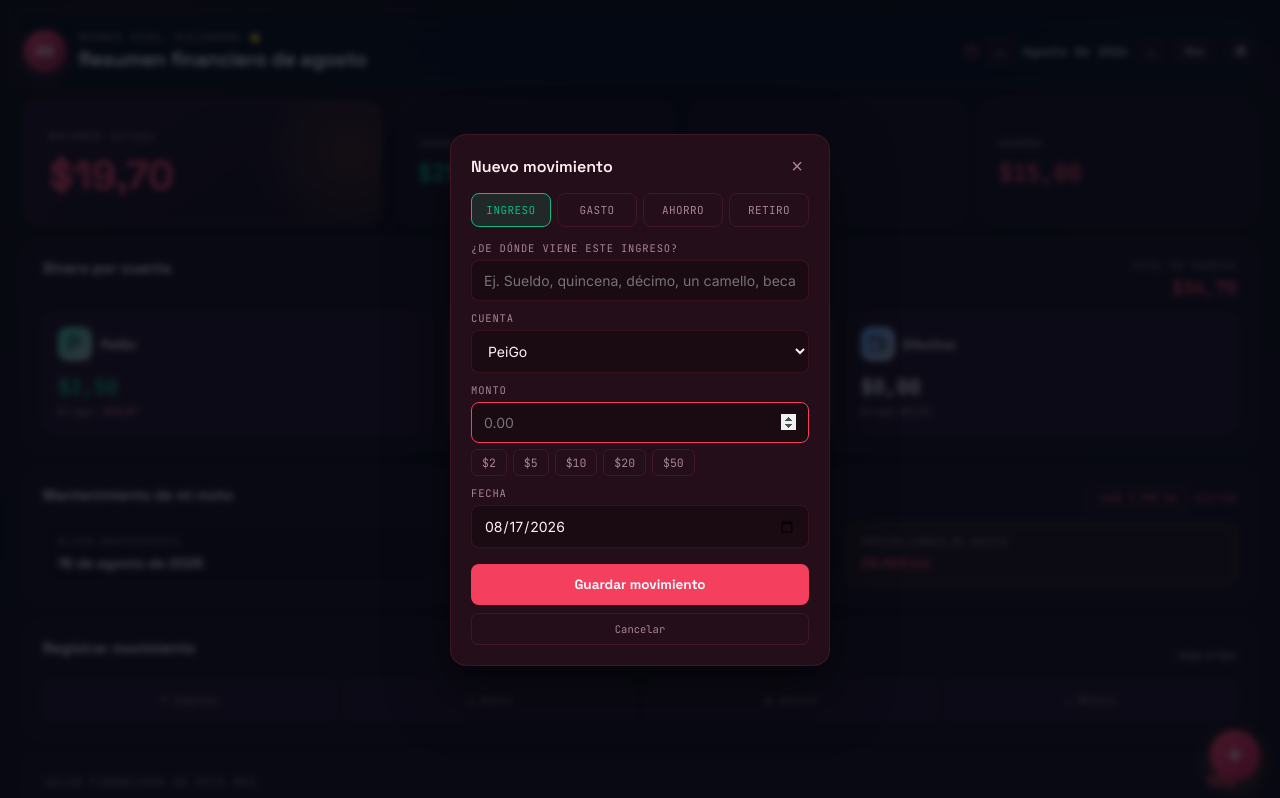
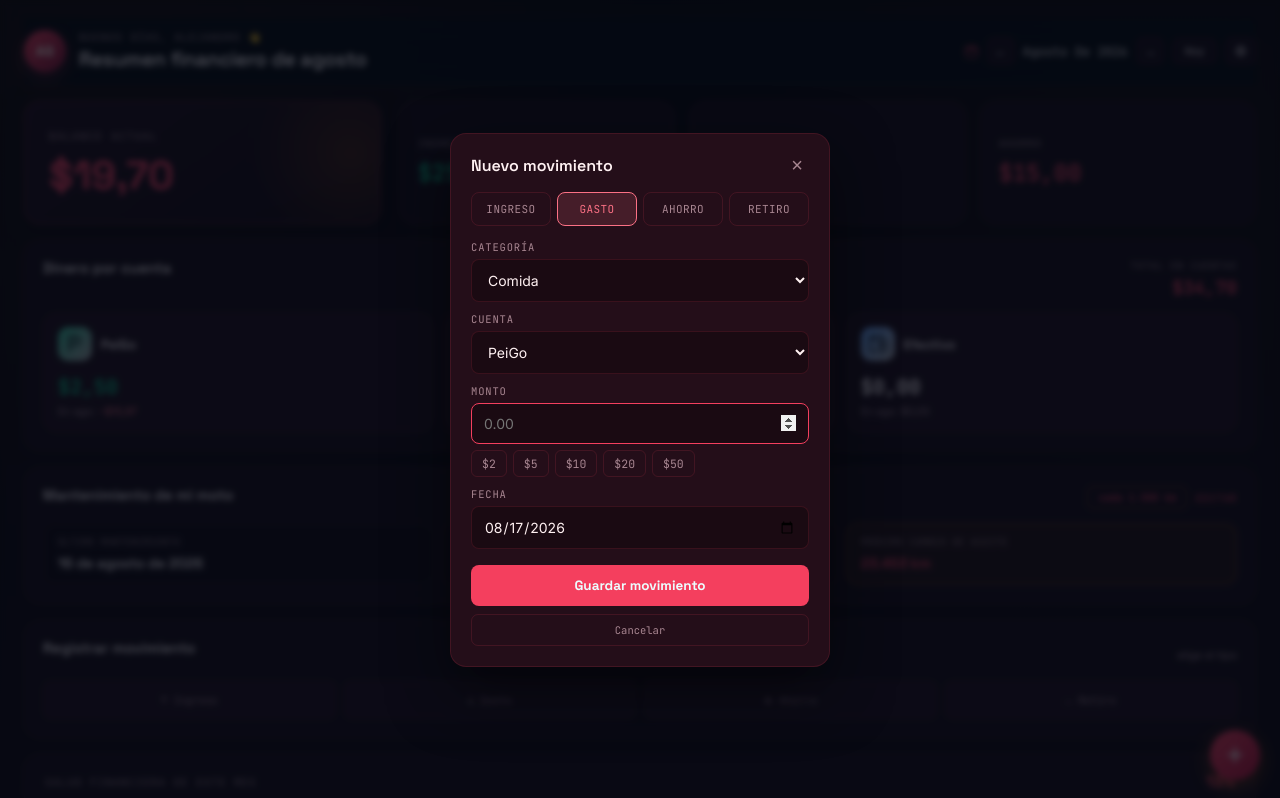
Before and after one commit to alejandrosebas1207-spec/control-financiero-pwa, a plain HTML site: page index.html in a window 1280 px wide. Both pictures are taken after a click on the button "↓ Gasto". Shown: the top 798 px of the page. Drawn offline with nearby package versions, Linux system fonts and the light colour scheme.

Commit message:
Fix Quick Action buttons: correctly preselect Gasto, Ingreso, Ahorro, or Retiro in modal

```diff
--- a/index.html
+++ b/index.html
@@ -1905,17 +1905,19 @@ function resetEntryForm(){
 function openEntryModal(prefill){
   resetEntryForm();
   if(prefill){
-    editingId = prefill.id;
-    type = prefill.type;
-    document.querySelectorAll('.type-toggle button').forEach(b=>b.classList.toggle('active', b.dataset.t===type));
-    document.getElementById('fAmt').value = prefill.amt;
-    document.getElementById('fDate').value = prefill.date;
-    document.getElementById('fNote').value = prefill.note || '';
-    renderAccountOptions(prefill.account);
+    if(prefill.id) editingId = prefill.id;
+    if(prefill.type){
+      type = prefill.type;
+      document.querySelectorAll('.type-toggle button').forEach(b=>b.classList.toggle('active', b.dataset.t===type));
+    }
+    if(prefill.amt !== undefined && prefill.amt !== '') document.getElementById('fAmt').value = prefill.amt;
+    if(prefill.date) document.getElementById('fDate').value = prefill.date;
+    if(prefill.note) document.getElementById('fNote').value = prefill.note || '';
+    if(prefill.account) renderAccountOptions(prefill.account);
     if(prefill.cat) document.getElementById('fCat').value = prefill.cat;
     if(prefill.goalId) document.getElementById('fGoal').value = prefill.goalId;
-    modalTitle.textContent = 'Editar movimiento';
-    modalSubmitBtn.textContent = 'Guardar cambios';
+    modalTitle.textContent = prefill.id ? 'Editar movimiento' : 'Nuevo movimiento';
+    modalSubmitBtn.textContent = prefill.id ? 'Guardar cambios' : 'Guardar movimiento';
     syncTypeVisibility();
   }
   modalOverlay.classList.remove('hidden');
@@ -1932,14 +1934,8 @@ modalOverlay.addEventListener('click', e=>{ if(e.target===modalOverlay) closeEnt
 
 document.querySelectorAll('.quick-action').forEach(btn=>{
   btn.addEventListener('click', ()=>{
-    const q = btn.dataset.q;
-    if(q==='income'){ type='income'; }
-    else if(q==='expense'){ type='expense'; }
-    else if(q==='saving'){ type='saving'; }
-    else if(q==='withdrawal'){ type='withdrawal'; }
-    openEntryModal(null);
-    document.querySelectorAll('.type-toggle button').forEach(b=>b.classList.toggle('active', b.dataset.t===type));
-    syncTypeVisibility();
+    const q = btn.dataset.q || 'income';
+    openEntryModal({ type: q });
   });
 });
 
```
